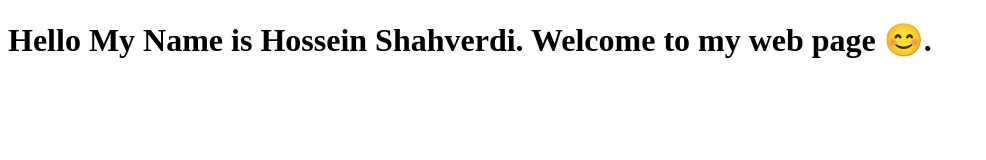
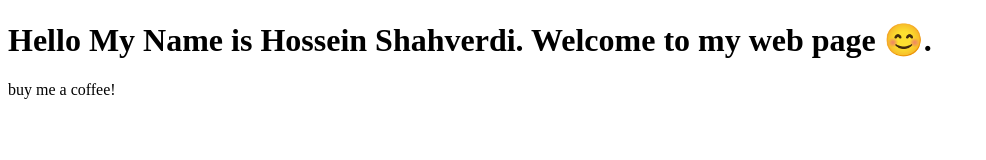
Before and after one commit to HosseinShahverdi/hosseinShahverdi.github.io, a plain HTML site: page index.html in a window 1280 px wide. Shown: the whole page, without its empty margins (0-986 px from the left). Drawn offline with Linux system fonts and the light colour scheme.

Commit message:
Initial commit

```diff
--- a/index.html
+++ b/index.html
@@ -9,5 +9,6 @@
   </head>
   <body>
     <h1>Hello My Name is Hossein Shahverdi. Welcome to my web page 😊.</h1>
+    <p>buy me a coffee!</p>
   </body>
 </html>
```
